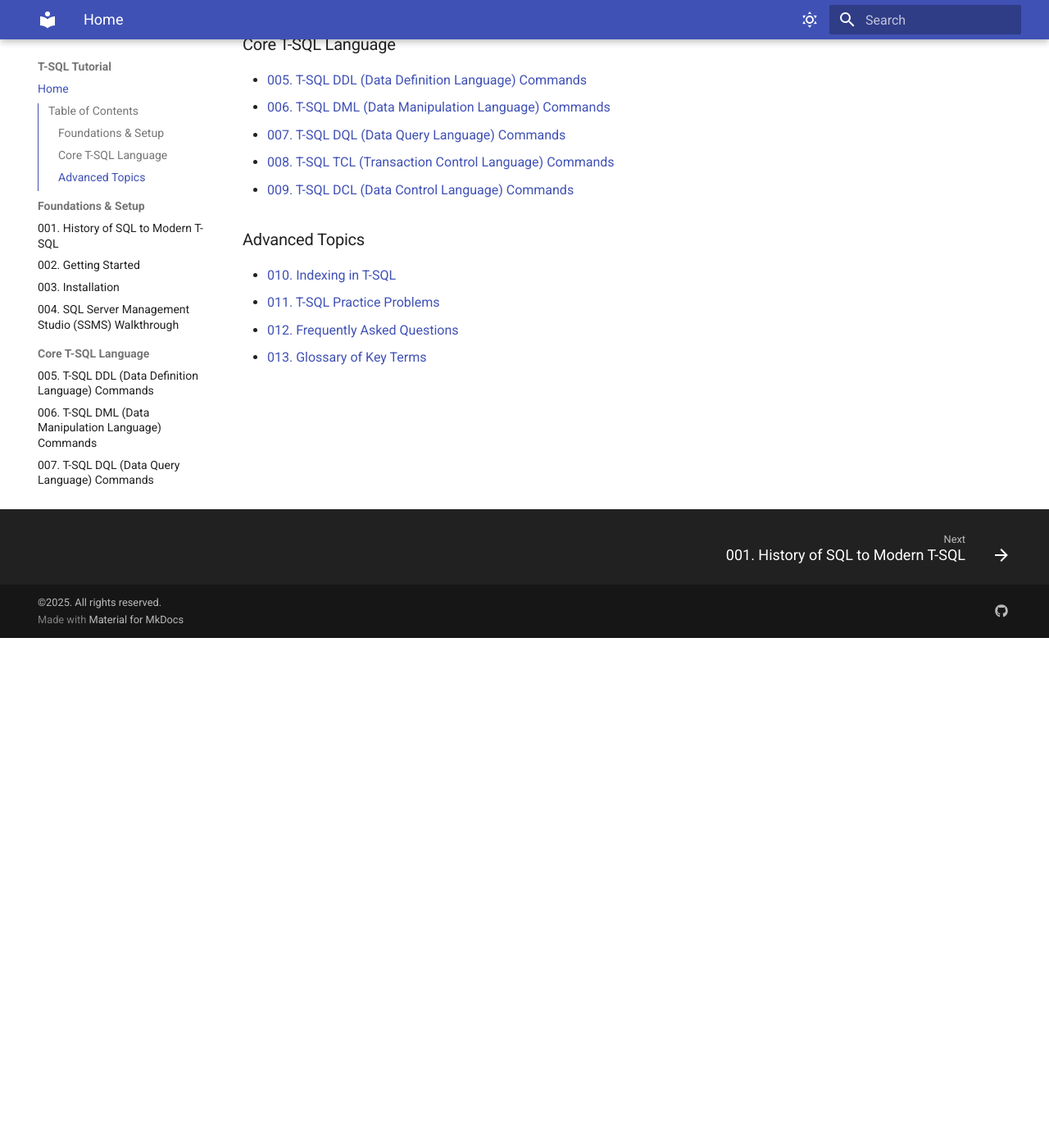
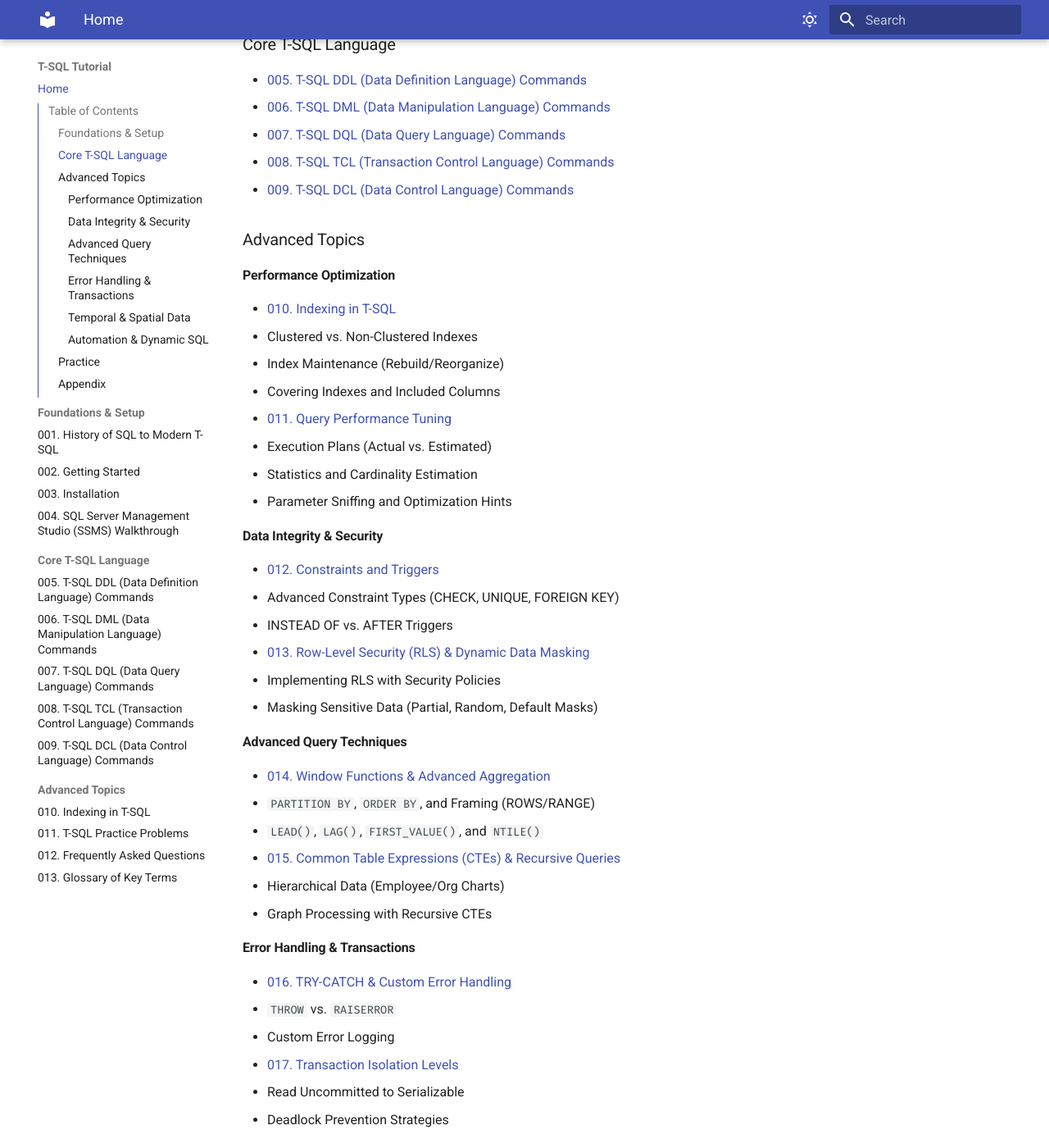
Before and after one commit to andikatjacobdennis/T-SQL, an MkDocs documentation site: the page built from docs/index.md, in a window 1280 px wide and 1400 px high, scrolled down 622 px. Shown: the whole window at 82% size. Built offline with MkDocs 1.6.1 and Material for MkDocs 9.7.7, drawn with Linux system fonts in a browser that asks for light colours; some of the changed text lies outside the part shown.

Commit message:
Enhance documentation with additional comments for clarity and expand index with advanced topics on performance optimization, data integrity, query techniques, error handling, temporal data, and automation.

```diff
--- a/docs/index.md
+++ b/docs/index.md
@@ -25,7 +25,67 @@ By the end, you’ll have a solid grasp of T-SQL to query, manipulate, and manag
 
 ### Advanced Topics
 
+#### Performance Optimization
+
 - [010. Indexing in T-SQL](010_Indexing_in_T_SQL.md)
-- [011. T-SQL Practice Problems](011_T_SQL_Practice_Problems.md)
-- [012. Frequently Asked Questions](012_Frequently_Asked_Questions.md)
-- [013. Glossary of Key Terms](013_Glossary_of_Key_Terms.md)
+  - Clustered vs. Non-Clustered Indexes
+  - Index Maintenance (Rebuild/Reorganize)
+  - Covering Indexes and Included Columns
+- [011. Query Performance Tuning](011_Query_Performance_Tuning.md)
+  - Execution Plans (Actual vs. Estimated)
+  - Statistics and Cardinality Estimation
+  - Parameter Sniffing and Optimization Hints
+
+#### Data Integrity & Security
+
+- [012. Constraints and Triggers](012_Constraints_and_Triggers.md)
+  - Advanced Constraint Types (CHECK, UNIQUE, FOREIGN KEY)
+  - INSTEAD OF vs. AFTER Triggers
+- [013. Row-Level Security (RLS) & Dynamic Data Masking](013_Row_Level_Security_and_Dynamic_Data_Masking.md)
+  - Implementing RLS with Security Policies
+  - Masking Sensitive Data (Partial, Random, Default Masks)
+
+#### Advanced Query Techniques
+
+- [014. Window Functions & Advanced Aggregation](014_Window_Functions_and_Advanced_Aggregation.md)
+  - `PARTITION BY`, `ORDER BY`, and Framing (ROWS/RANGE)
+  - `LEAD()`, `LAG()`, `FIRST_VALUE()`, and `NTILE()`
+- [015. Common Table Expressions (CTEs) & Recursive Queries](015_CTEs_and_Recursive_Queries.md)
+  - Hierarchical Data (Employee/Org Charts)
+  - Graph Processing with Recursive CTEs
+
+#### Error Handling & Transactions
+
+- [016. TRY-CATCH & Custom Error Handling](016_TRY_CATCH_and_Custom_Error_Handling.md)
+  - `THROW` vs. `RAISERROR`
+  - Custom Error Logging
+- [017. Transaction Isolation Levels](017_Transaction_Isolation_Levels.md)
+  - Read Uncommitted to Serializable
+  - Deadlock Prevention Strategies
+
+#### Temporal & Spatial Data
+
+- [018. Temporal Tables (Time-Travel Queries)](018_Temporal_Tables.md)
+  - System-Versioned Tables
+  - Querying Historical Data with `FOR SYSTEM_TIME`
+- [019. Spatial Data in T-SQL](019_Spatial_Data_in_T_SQL.md)
+  - `GEOGRAPHY` vs. `GEOMETRY`
+  - Distance, Intersection, and Buffer Queries
+
+#### Automation & Dynamic SQL
+
+- [020. Dynamic SQL & Stored Procedures](020_Dynamic_SQL_and_Stored_Procedures.md)
+  - Safe Execution with `sp_executesql`
+  - SQL Injection Mitigation
+- [021. SQL Agent Jobs & Automation](021_SQL_Agent_Jobs_and_Automation.md)
+  - Scheduling Maintenance Tasks
+  - Alerting and Notifications
+
+### Practice
+
+- [022. T-SQL Practice Problems](022_T_SQL_Practice_Problems.md)
+
+### Appendix
+
+- [023. Frequently Asked Questions](023_Frequently_Asked_Questions.md)
+- [024. Glossary of Key Terms](024_Glossary_of_Key_Terms.md)
```
Also changed, not shown: docs/007_T_SQL_DQL_Data_Query_Language_Commands.md (+3 -1 lines).
